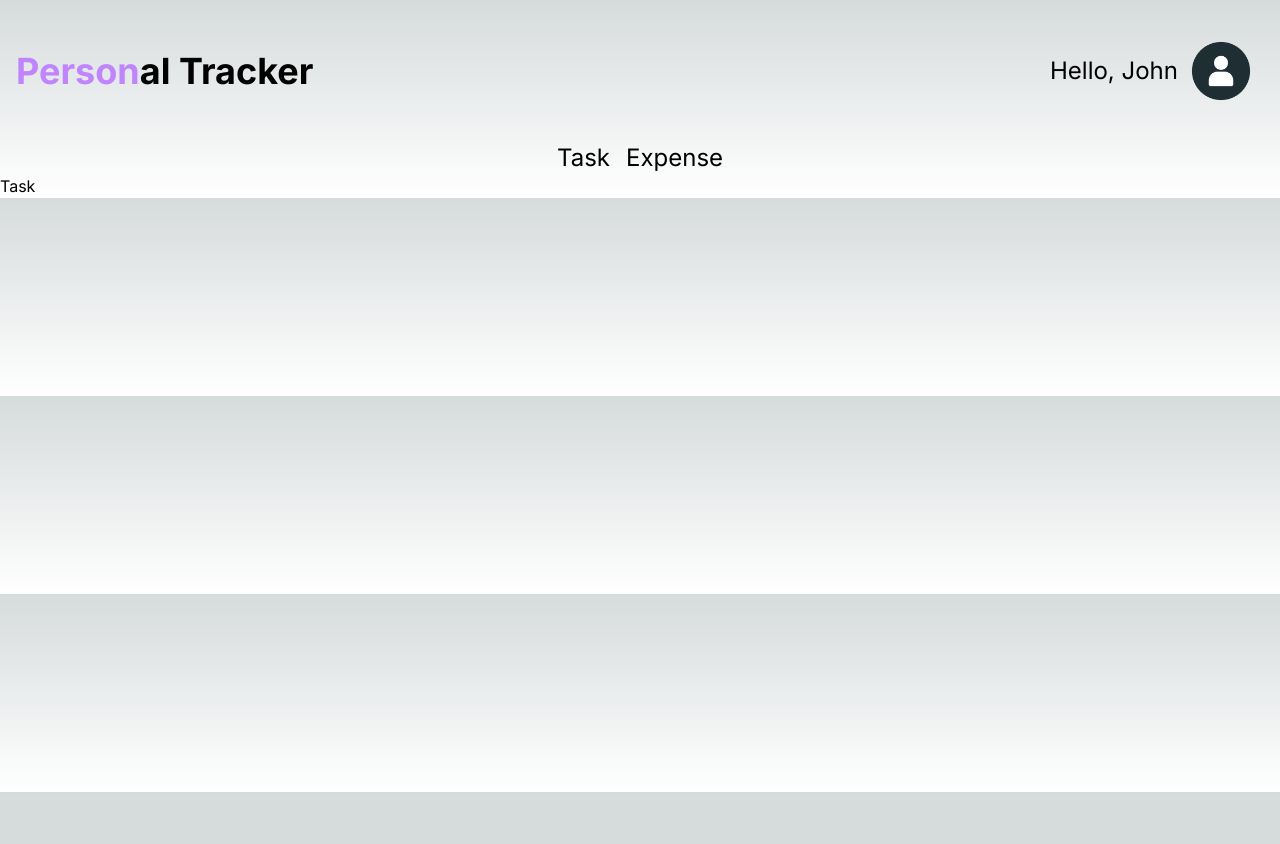
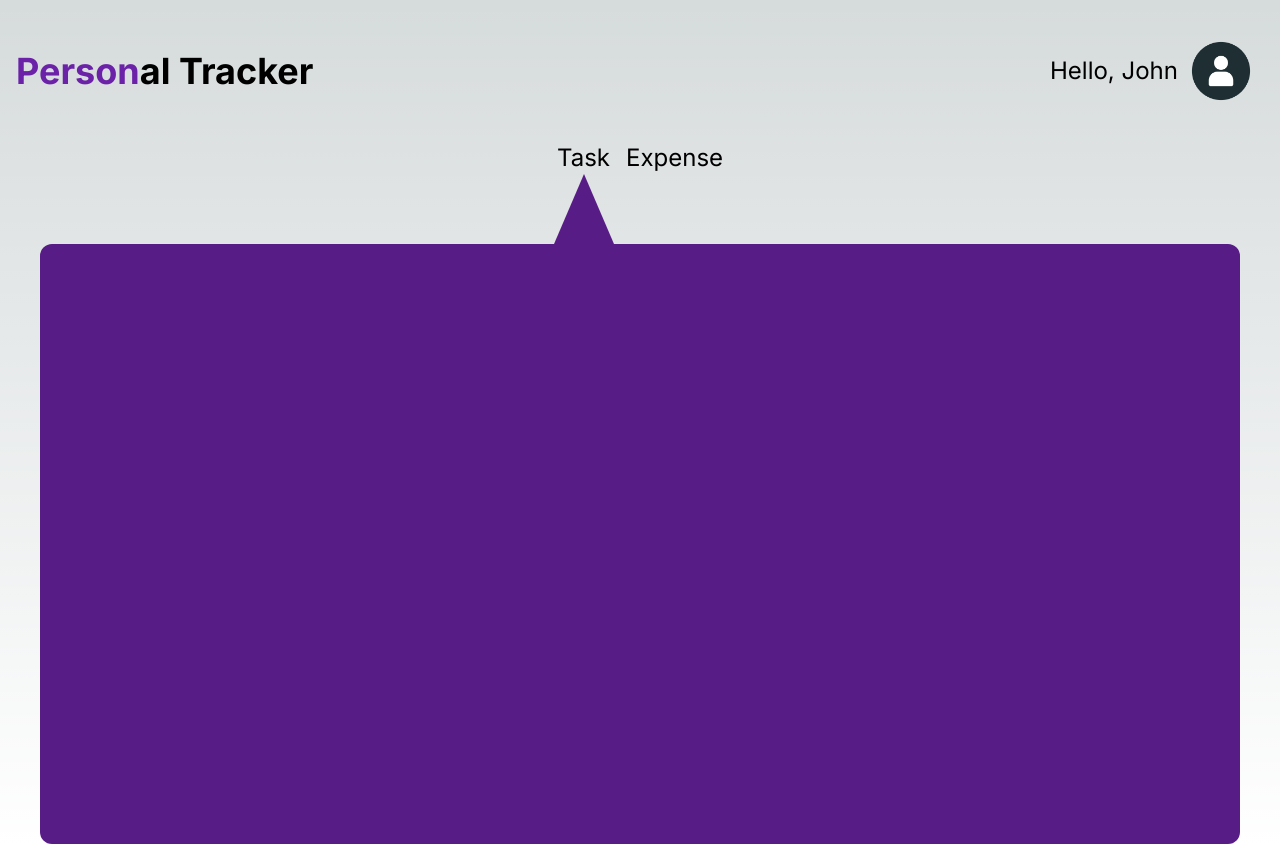
Before and after one commit to josglenn/project-personal-tracker, a Next.js app: page /dashboard/task in a window 1280 px wide. Before the commit the page ends 800 px from the top, so only its background shows below. Built offline with nearby package versions, Linux system fonts and the light colour scheme.

Commit message:
Modify: Add styles and animation for route navigations

```diff
--- a/app/components/account/profileHeader.tsx
+++ b/app/components/account/profileHeader.tsx
@@ -10,7 +10,7 @@ function ProfileHeader() {
   return (
     <div className="flex py-7 px-4 items-center justify-between">
       <p className="font-bold text-4xl align-middle">
-        <span className="text-purple-400">Person</span>al Tracker
+        <span className="text-purple-800">Person</span>al Tracker
       </p>
       {signIn ? (
         <div className="flex items-center">
--- a/app/components/dashboard/NavMenu.tsx
+++ b/app/components/dashboard/NavMenu.tsx
@@ -3,6 +3,7 @@
 import Link from "next/link";
 import React from "react";
 import { useSelectedLayoutSegment } from "next/navigation";
+import Cloud from "../ui/cloud";
 
 function NavMenu() {
   const segment = useSelectedLayoutSegment();
@@ -11,11 +12,12 @@ function NavMenu() {
     "transition text-2xl  ease-in delay-75 hover:underline hover:-translate-y-1 hover:scale-110 hover:duration-300";
 
   return (
+    <>
       <div className="flex justify-center items-center gap-4">
         <h4
           className={
             segment === "task"
-            ? `${activeMenuStyle} font-semibold text-purple-400 underline`
+              ? `${activeMenuStyle} font-semibold text-purple-800 underline -translate-y-1 scale-110`
               : activeMenuStyle
           }
         >
@@ -24,13 +26,17 @@ function NavMenu() {
         <h4
           className={
             segment === "expense"
-            ? `${activeMenuStyle} font-semibold text-purple-400 underline`
+              ? `${activeMenuStyle} font-semibold text-purple-800 underline -translate-y-1 scale-110`
               : activeMenuStyle
           }
         >
           <Link href={"/dashboard/expense"}>Expense</Link>
         </h4>
       </div>
+      <Cloud
+        style={segment === "expense" ? " translate-x-8" : " -translate-x-14"}
+      />
+    </>
   );
 }
 
--- /dev/null
+++ b/app/components/ui/cloud.tsx
@@ -0,0 +1,14 @@
+import React from "react";
+import "./style.css";
+
+function Cloud({ style }: { style: string }) {
+  return (
+    <div className={`flex justify-center`}>
+      <div
+        className={`${style} transition-[all] duration-500 ease-in-out delay-75 cloud`}
+      ></div>
+    </div>
+  );
+}
+
+export default Cloud;
--- /dev/null
+++ b/app/components/ui/style.css
@@ -0,0 +1,8 @@
+.cloud {
+  width: 0;
+  height: 0;
+  border-left: 30px solid transparent;
+  border-right: 30px solid transparent;
+  border-bottom: 70px solid rgb(88, 28, 135);
+  position: relative;
+}
--- a/app/dashboard/expense/page.tsx
+++ b/app/dashboard/expense/page.tsx
@@ -1,7 +1,7 @@
 import React from "react";
 
 function Expense() {
-  return <div>Expense</div>;
+  return <div className="bg-purple-900 rounded-xl h-[75vh]"></div>;
 }
 
 export default Expense;
--- a/app/dashboard/layout.tsx
+++ b/app/dashboard/layout.tsx
@@ -7,7 +7,7 @@ function DashBoardLayout({ children }: { children: React.ReactNode }) {
     <>
       <ProfileHeader />
       <Dashboard />
-      {children}
+      <div className="px-10 ">{children}</div>
     </>
   );
 }
--- a/app/dashboard/task/page.tsx
+++ b/app/dashboard/task/page.tsx
@@ -1,7 +1,7 @@
 import React from "react";
 
 function Task() {
-  return <div>Task</div>;
+  return <div className="bg-purple-900 rounded-xl h-[75vh]"></div>;
 }
 
 export default Task;
```
Lines whose indentation alone changed are shown as unchanged.
